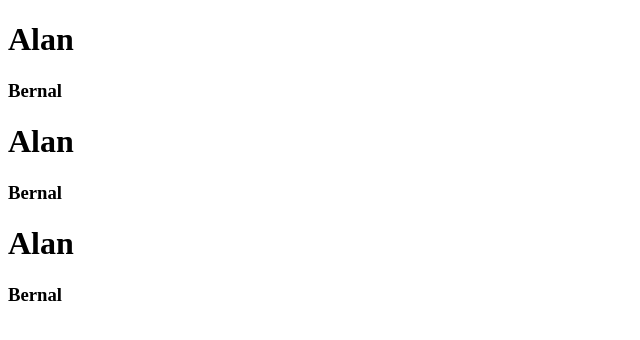
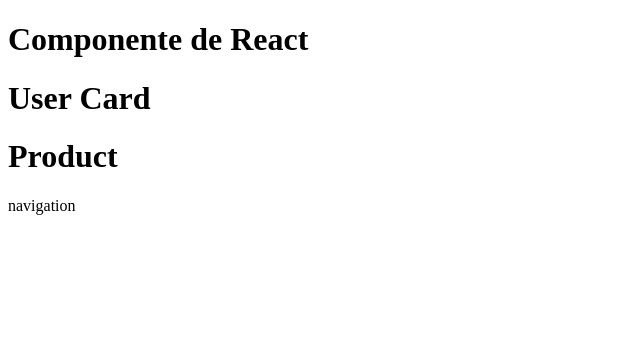
Before and after one commit to alanbernale/react-course, a React (Vite) app: page / in a window 1280 px wide. Shown: the top 340 px of the page, without its empty margins (0-640 px from the left). Built offline with nearby package versions, Linux system fonts and the light colour scheme.

Commit message:
Modulos de Javascript - EcmaScript.

```diff
--- /dev/null
+++ b/src/Greeting.jsx
@@ -0,0 +1,7 @@
+export function Greeting() {
+    return <h1>Componente de React</h1>
+}
+
+export function UserCard() {
+    return <h1>User Card</h1>
+}
--- /dev/null
+++ b/src/Product.jsx
@@ -0,0 +1,13 @@
+function Product() {
+    return <div>
+        <h1>Product</h1>
+    </div>
+}
+
+export function Navbar() {
+    return <nav>
+        navigation
+    </nav>
+}
+
+export default Product
--- a/src/main.jsx
+++ b/src/main.jsx
@@ -1,22 +1,13 @@
 import React from "react"
 import ReactDOM from "react-dom/client"
-
-function Greeting() {
-    const user = {
-        fistName: 'Alan',
-        lastName: 'Bernal'
-    }
-
-    return <>
-        <h1>{user.fistName}</h1>
-        <h3>{user.lastName}</h3>
-    </>
-}
+import {Greeting, UserCard} from "./Greeting"
+import Product, {Navbar} from "./Product"
 
 ReactDOM.createRoot(document.getElementById('root')).render(
     <>
         <Greeting/>
-        <Greeting/>
-        <Greeting/>
+        <UserCard/>
+        <Product/>
+        <Navbar/>
     </>
 )
```
